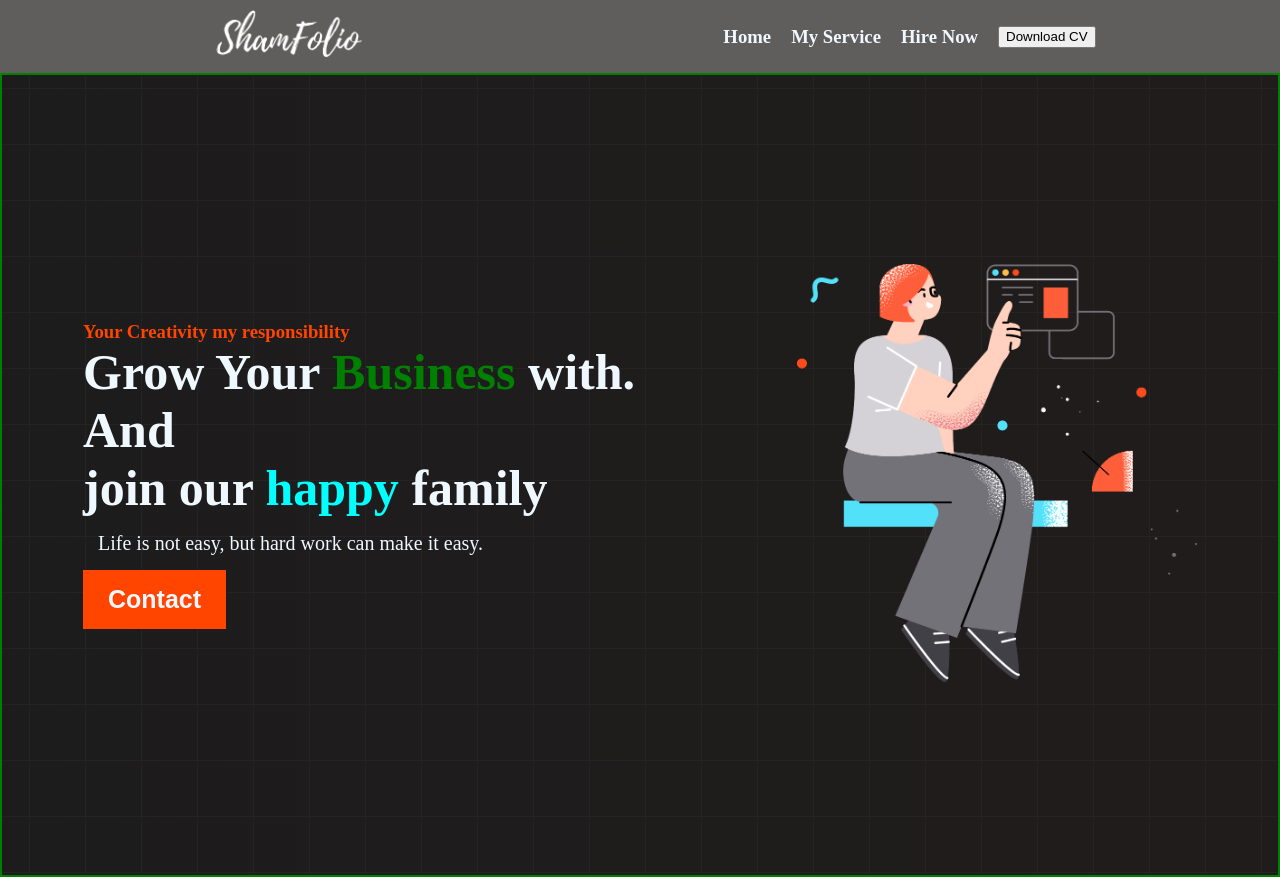
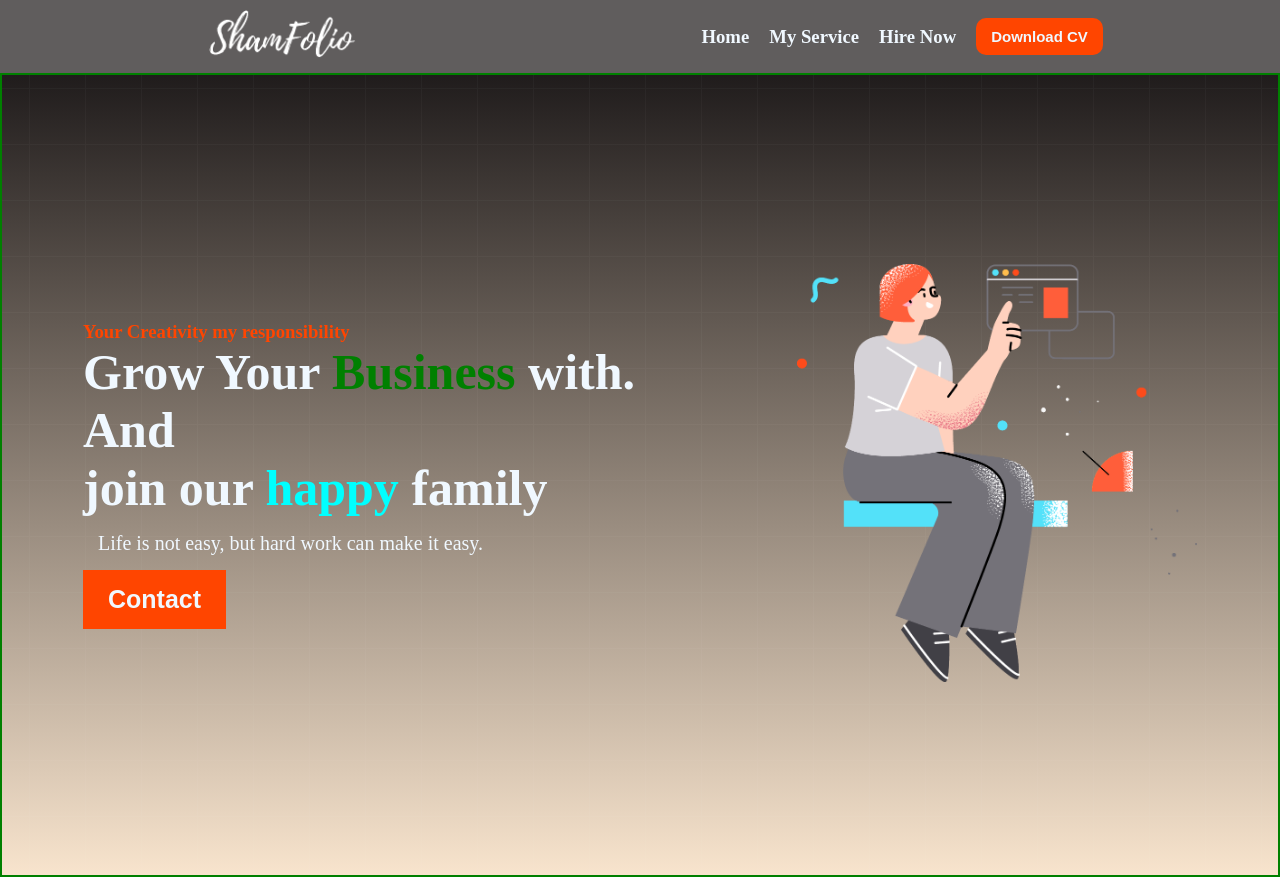
Before and after one commit to ahtesamTech/sham-folio-test, a plain HTML site: page index.html in a window 1280 px wide. Drawn offline with Linux system fonts and the light colour scheme.

Commit message:
main done t

```diff
--- a/css/style.css
+++ b/css/style.css
@@ -17,13 +17,30 @@
 }
 .nav-text{
     display: flex;
+    align-items: center;
 }
 .nav-child{
     margin-right: 20px;
 }
+.cv{
+    background-color: orangered;
+    padding-left: 15px;
+    padding-right: 15px;
+    padding-top: 10px;
+    padding-bottom: 10px;
+    font-size: 15px;
+    color: aliceblue;
+    font-weight: bold;
+    border: none;
+    border-radius: 10px;
+
+}
+.cv:hover{
+    background-color: green;
+}
 .main-page{
     background-image: url("../images/background.png"),
-    linear-gradient(90deg, rgb(29, 28, 28) , rgb(32, 28, 28));
+    linear-gradient(360deg, rgb(248, 228, 205) , rgb(32, 28, 28));
     display: flex;
     height: 100vh;
     border: 2px solid green;
--- a/index.html
+++ b/index.html
@@ -17,7 +17,7 @@
                 <h3 class="nav-child">Home</h3>
                 <h3 class="nav-child">My Service</h3>
                 <h3 class="nav-child">Hire Now</h3>
-                <button class="nav-child ">Download CV</button>
+                <button class="nav-child cv">Download CV</button>
             </div>
         </div>
 
@@ -40,6 +40,14 @@
         </section>
 
 
+
+        <section>
+
+
+
+        </section>
+
+
     </main>
     <footer>
 
```
